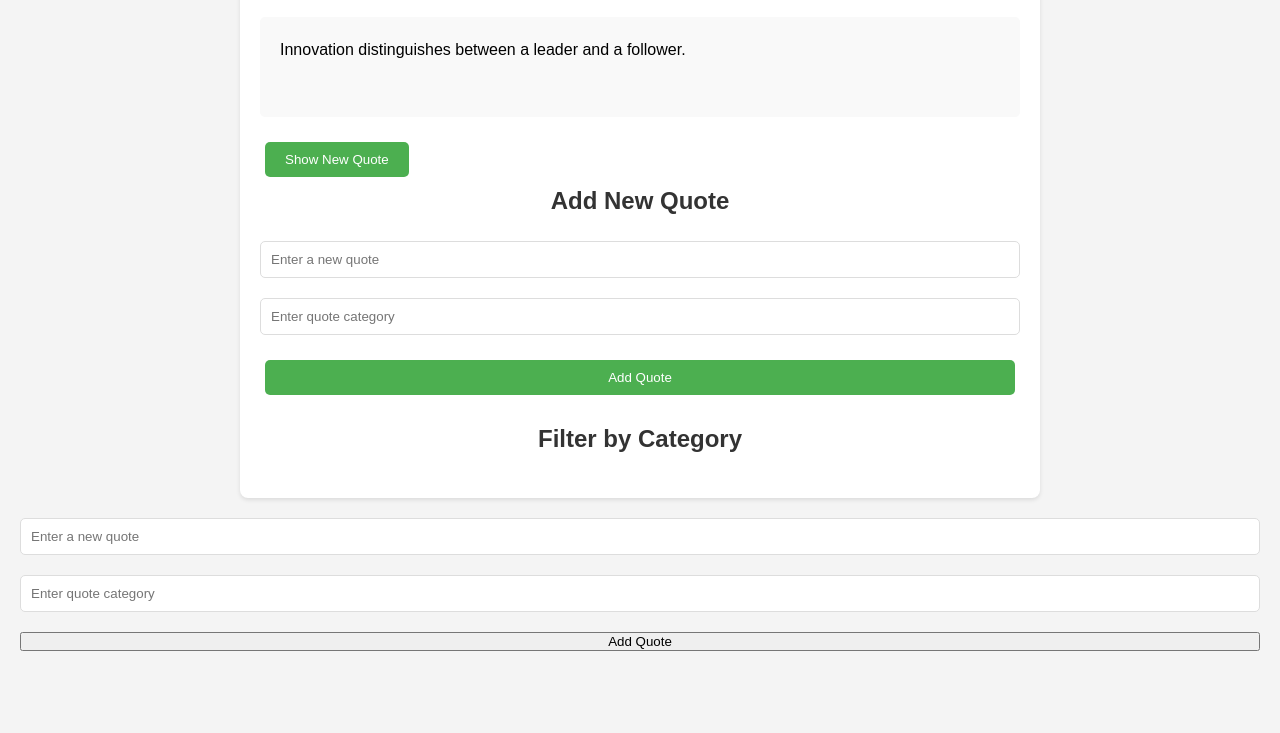
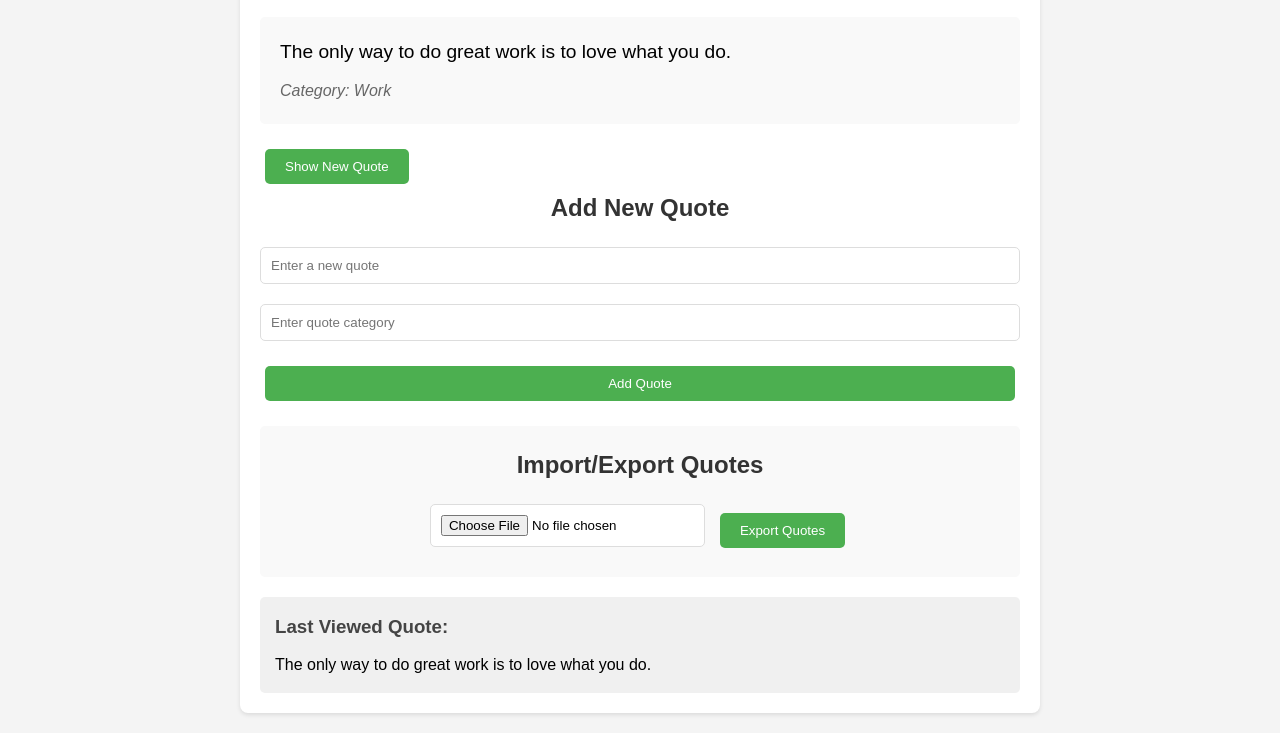
Before and after one commit to TSA91/alx_fe_javascript, a plain HTML site: page dom-manipulation/index.html in a window 1280 px wide. Shown: the part 94-827 px from the top of the page. Before the commit the page ends 800 px from the top, so only its background shows below. Drawn offline with Linux system fonts and the light colour scheme.

Commit message:
Implemented web storage and JSON handling

```diff
--- a/dom-manipulation/index.html
+++ b/dom-manipulation/index.html
@@ -3,7 +3,7 @@
 <head>
     <meta charset="UTF-8">
     <meta name="viewport" content="width=device-width, initial-scale=1.0">
-    <title>Dynamic Quote Generator</title>
+    <title>Dynamic Quote Generator with Storage</title>
     <link rel="stylesheet" href="styles.css">
 </head>
 <body>
@@ -24,14 +24,23 @@
             <div class="form-group">
                 <input id="newQuoteText" type="text" placeholder="Enter a new quote" />
                 <input id="newQuoteCategory" type="text" placeholder="Enter quote category" />
-                <button id="addQuoteBtn" class="btn">Add Quote</button>
+                <button onclick="addQuote()" class="btn">Add Quote</button>
             </div>
         </div>
 
-        <!-- Categories Filter -->
-        <div class="categories-section">
-            <h2>Filter by Category</h2>
-            <div id="categoryButtons"></div>
+        <!-- Import/Export Section -->
+        <div class="storage-section">
+            <h2>Import/Export Quotes</h2>
+            <div class="storage-controls">
+                <input type="file" id="importFile" accept=".json" onchange="importFromJsonFile(event)" />
+                <button onclick="exportToJson()" class="btn">Export Quotes</button>
+            </div>
+        </div>
+
+        <!-- Last Viewed Quote (Session Storage Demo) -->
+        <div class="last-viewed">
+            <h3>Last Viewed Quote:</h3>
+            <p id="lastViewed">None</p>
         </div>
     </div>
     <script src="script.js"></script>
--- a/dom-manipulation/script.js
+++ b/dom-manipulation/script.js
@@ -1,61 +1,130 @@
 // Quote data structure
-let quotes = [
-    { text: "Life is what happens while you're busy making other plans.", category: "Life" },
-    { text: "The only way to do great work is to love what you do.", category: "Work" },
-    { text: "Innovation distinguishes between a leader and a follower.", category: "Leadership" }
-];
+let quotes = [];
 
-// Function to create the add quote form
-function createAddQuoteForm() {
-    const formContainer = document.createElement('div');
-    formContainer.innerHTML = `
-        <div class="form-group">
-            <input id="newQuoteText" type="text" placeholder="Enter a new quote" />
-            <input id="newQuoteCategory" type="text" placeholder="Enter quote category" />
-            <button onclick="addQuote()">Add Quote</button>
-        </div>
-    `;
-    document.body.appendChild(formContainer);
-}
+// DOM Elements
+const quoteText = document.getElementById('quoteText');
+const quoteCategory = document.getElementById('quoteCategory');
+const lastViewed = document.getElementById('lastViewed');
 
-// Function to show a random quote
-function showRandomQuote() {
-    const randomIndex = Math.floor(Math.random() * quotes.length);
-    const quoteDisplay = document.getElementById('quoteDisplay');
-    quoteDisplay.textContent = quotes[randomIndex].text;
-}
-
-// Function to add a new quote
-function addQuote() {
-    const newQuoteText = document.getElementById('newQuoteText').value;
-    const newQuoteCategory = document.getElementById('newQuoteCategory').value;
-
-    if (newQuoteText && newQuoteCategory) {
-        // Add new quote to quotes array
-        quotes.push({
-            text: newQuoteText,
-            category: newQuoteCategory
-        });
-
-        // Update the DOM
-        const quoteDisplay = document.getElementById('quoteDisplay');
-        quoteDisplay.textContent = newQuoteText;
-
-        // Clear input fields
-        document.getElementById('newQuoteText').value = '';
-        document.getElementById('newQuoteCategory').value = '';
+// Load quotes from localStorage on startup
+function loadQuotes() {
+    const storedQuotes = localStorage.getItem('quotes');
+    if (storedQuotes) {
+        quotes = JSON.parse(storedQuotes);
+    } else {
+        // Default quotes if none stored
+        quotes = [
+            { text: "Life is what happens while you're busy making other plans.", category: "Life" },
+            { text: "The only way to do great work is to love what you do.", category: "Work" },
+            { text: "Innovation distinguishes between a leader and a follower.", category: "Leadership" }
+        ];
+        saveQuotes();
     }
 }
 
-// Initialize when the DOM is loaded
-document.addEventListener('DOMContentLoaded', function() {
-    // Create the add quote form
-    createAddQuoteForm();
+// Save quotes to localStorage
+function saveQuotes() {
+    localStorage.setItem('quotes', JSON.stringify(quotes));
+}
 
-    // Add event listener to the Show New Quote button
-    const newQuoteButton = document.getElementById('newQuote');
-    newQuoteButton.addEventListener('click', showRandomQuote);
+// Show a random quote
+function showRandomQuote() {
+    if (quotes.length === 0) {
+        quoteText.textContent = "No quotes available";
+        return;
+    }
 
-    // Show initial quote
+    const randomIndex = Math.floor(Math.random() * quotes.length);
+    const selectedQuote = quotes[randomIndex];
+
+    quoteText.textContent = selectedQuote.text;
+    quoteCategory.textContent = `Category: ${selectedQuote.category}`;
+
+    // Store last viewed quote in sessionStorage
+    sessionStorage.setItem('lastViewedQuote', JSON.stringify(selectedQuote));
+    updateLastViewed();
+}
+
+// Update last viewed quote display
+function updateLastViewed() {
+    const lastQuote = sessionStorage.getItem('lastViewedQuote');
+    if (lastQuote) {
+        const quote = JSON.parse(lastQuote);
+        lastViewed.textContent = quote.text;
+    }
+}
+
+// Add a new quote
+function addQuote() {
+    const newQuoteText = document.getElementById('newQuoteText');
+    const newQuoteCategory = document.getElementById('newQuoteCategory');
+
+    if (!newQuoteText.value || !newQuoteCategory.value) {
+        alert('Please fill in both the quote and category fields');
+        return;
+    }
+
+    const newQuote = {
+        text: newQuoteText.value,
+        category: newQuoteCategory.value.trim()
+    };
+
+    quotes.push(newQuote);
+    saveQuotes();
+
+    // Clear input fields
+    newQuoteText.value = '';
+    newQuoteCategory.value = '';
+
     showRandomQuote();
-});
+}
+
+// Export quotes to JSON file
+function exportToJson() {
+    const quotesJson = JSON.stringify(quotes, null, 2);
+    const blob = new Blob([quotesJson], { type: 'application/json' });
+    const url = URL.createObjectURL(blob);
+
+    const a = document.createElement('a');
+    a.href = url;
+    a.download = 'quotes.json';
+    document.body.appendChild(a);
+    a.click();
+    document.body.removeChild(a);
+    URL.revokeObjectURL(url);
+}
+
+// Import quotes from JSON file
+function importFromJsonFile(event) {
+    const file = event.target.files[0];
+    if (!file) return;
+
+    const reader = new FileReader();
+    reader.onload = function(e) {
+        try {
+            const importedQuotes = JSON.parse(e.target.result);
+            if (Array.isArray(importedQuotes)) {
+                quotes = quotes.concat(importedQuotes);
+                saveQuotes();
+                showRandomQuote();
+                alert('Quotes imported successfully!');
+            } else {
+                throw new Error('Invalid format');
+            }
+        } catch (error) {
+            alert('Error importing quotes. Please check the file format.');
+        }
+    };
+    reader.readAsText(file);
+}
+
+// Initialize the application
+function init() {
+    loadQuotes();
+    document.getElementById('newQuote').addEventListener('click', showRandomQuote);
+    updateLastViewed();
+    showRandomQuote();
+}
+
+// Initialize when DOM is loaded
+document.addEventListener('DOMContentLoaded', init);
--- a/dom-manipulation/styles.css
+++ b/dom-manipulation/styles.css
@@ -99,3 +99,37 @@ input {
     background-color: #4CAF50;
     color: white;
 }
+
+.storage-section {
+    margin-top: 20px;
+    padding: 20px;
+    background-color: #f9f9f9;
+    border-radius: 5px;
+}
+
+.storage-controls {
+    display: flex;
+    gap: 10px;
+    align-items: center;
+    justify-content: center;
+    margin-top: 10px;
+}
+
+.last-viewed {
+    margin-top: 20px;
+    padding: 15px;
+    background-color: #f0f0f0;
+    border-radius: 5px;
+}
+
+.last-viewed h3 {
+    margin-bottom: 10px;
+    color: #444;
+}
+
+input[type="file"] {
+    padding: 10px;
+    border: 1px solid #ddd;
+    border-radius: 5px;
+    background-color: white;
+}
```
